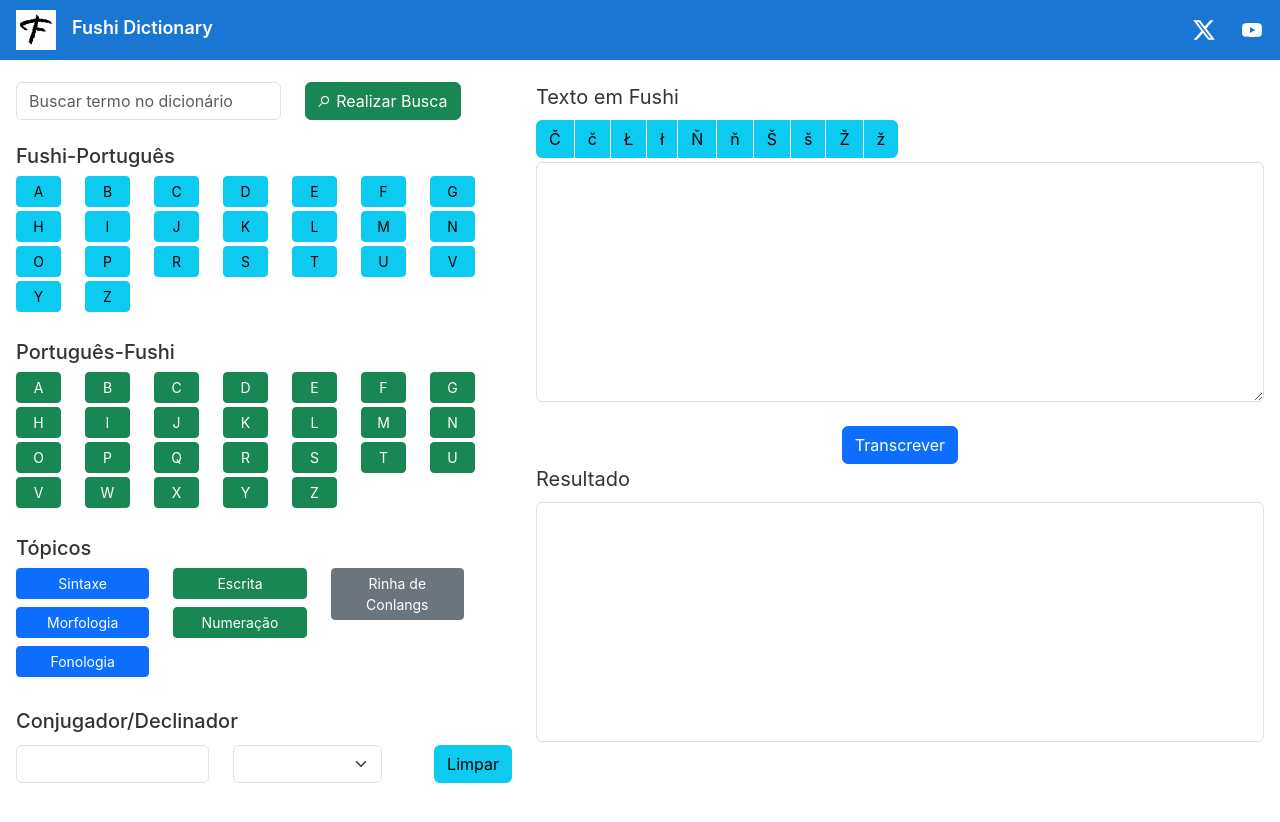
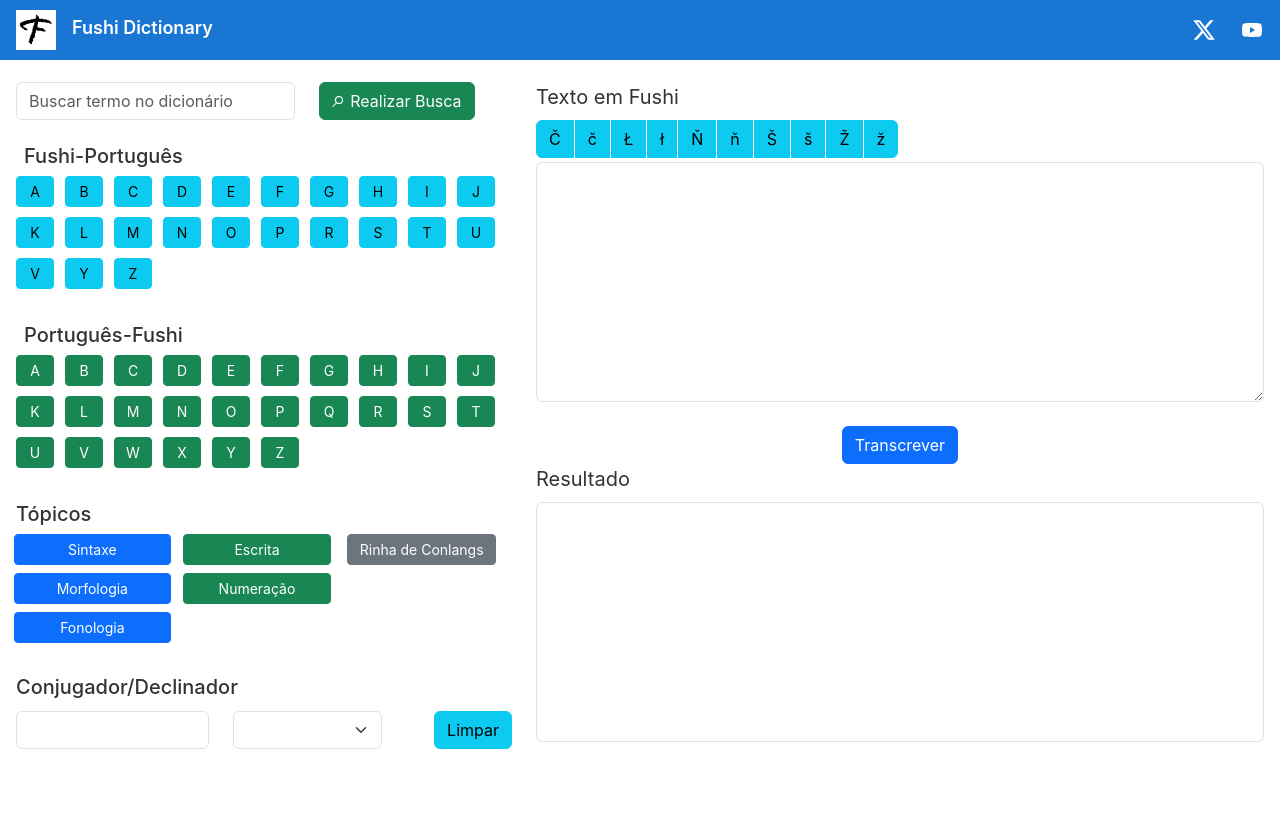
Before and after one commit to collei/ng-sites-fushi, an Angular app: page /writing in a window 1280 px wide. Shown: the top 822 px of the page. Built offline with nearby package versions, Linux system fonts and the light colour scheme.

Commit message:
improved website index

```diff
--- a/src/app/indice/indice.component.css
+++ b/src/app/indice/indice.component.css
@@ -1,4 +1,2 @@
-div.row { padding-right: 24px !important; }
-a.letra-dicionario { width: 45px !important; }
-div.col-5th { display: flex; width: 19% !important; }
+a.letra-dicionario { width: 38px !important; margin-bottom: 6px !important; margin-right: 3px !important; }
 a.topico { width: 100% !important; }
--- a/src/app/indice/indice.component.html
+++ b/src/app/indice/indice.component.html
@@ -7,18 +7,18 @@
 	</div>
 </div>
 
-<div class="row mt-4">
+<div class="row mt-4 px-2">
 	<h5>Fushi-Português</h5>
-	<div class="col-auto mb-1" *ngFor="let letra of indice_fushi">
+	<div class="col-auto mb-1 px-1" *ngFor="let letra of indice_fushi">
 		<a class="btn btn-sm btn-info letra-dicionario" routerLink="dic/fushi/{{ letra }}">
 			{{ letra.toUpperCase() }}
 		</a>
 	</div>
 </div>
 
-<div class="row mt-4">
+<div class="row mt-4 px-2">
 	<h5>Português-Fushi</h5>
-	<div class="col-auto mb-1" *ngFor="let letra of indice_portuguese">
+	<div class="col-auto mb-1 px-1" *ngFor="let letra of indice_portuguese">
 		<a class="btn btn-sm btn-success letra-dicionario" routerLink="dic/portuguese/{{ letra }}">
 			{{ letra.toUpperCase() }}
 		</a>
@@ -27,24 +27,24 @@
 
 <div class="row mt-4">
 	<h5>Tópicos</h5>
-	<div class="col" style="padding: 0 0 0 24px !important;">
+	<div class="col" style="padding: 0 32px 0 18px !important;">
 		<div class="row">
 			<div class="col-4">
-				<div class="row mb-2 align-top" *ngFor="let botao of getTopico('grammar')">
+				<div class="row mb-2 px-1 align-top" *ngFor="let botao of getTopico('grammar')">
 					<a class="btn btn-sm btn-primary topico" routerLink="{{ botao.link }}">
 						{{ botao.label }}
 					</a>
 				</div>
 			</div>
 			<div class="col-4">
-				<div class="row mb-2 align-top" *ngFor="let botao of getTopico('writing')">
+				<div class="row mb-2 px-2 align-top" *ngFor="let botao of getTopico('writing')">
 					<a class="btn btn-sm btn-success topico" routerLink="{{ botao.link }}">
 						{{ botao.label }}
 					</a>
 				</div>
 			</div>
 			<div class="col-4">
-				<div class="row mb-2 align-top" *ngFor="let botao of getTopico('other')">
+				<div class="row mb-2 px-2 align-top" *ngFor="let botao of getTopico('other')">
 					<a class="btn btn-sm btn-secondary topico" routerLink="{{ botao.link }}">
 						{{ botao.label }}
 					</a>
```
